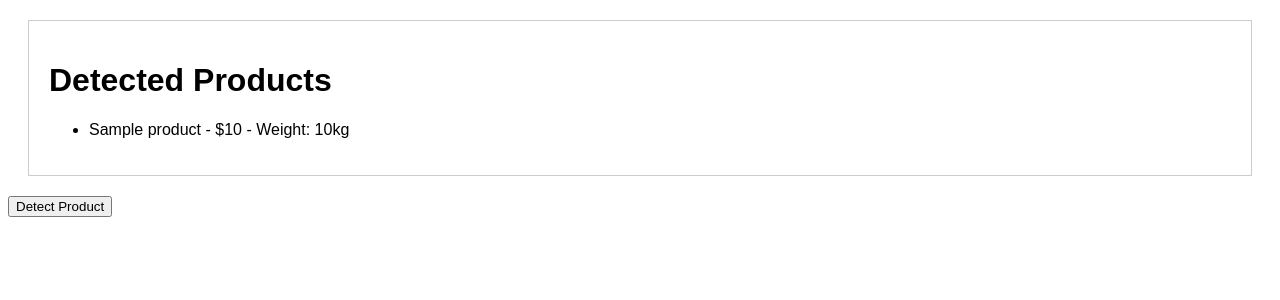
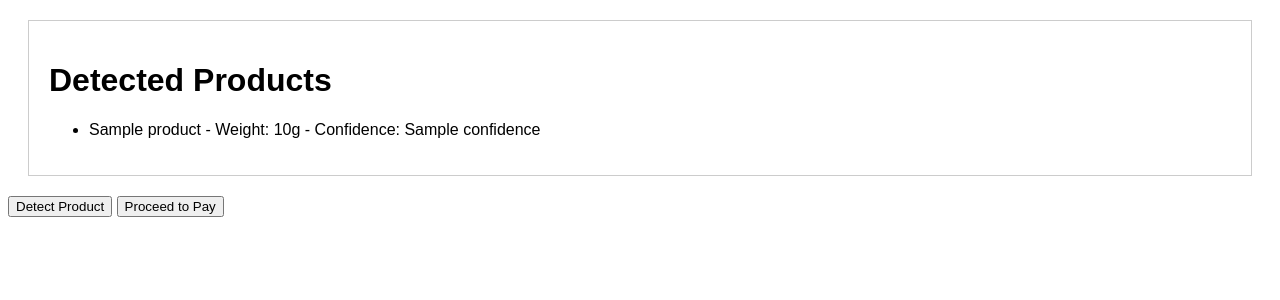
Before and after one commit to Swarajkc/self-checkout, a Flask app: template templates/index.html in a window 1280 px wide. Shown: the top 300 px of the page. Run offline with Flask 2, Linux system fonts and the light colour scheme; the template is opened without the code that fills it: most values are stand-ins (such as "Sample title", 1, 10 or a date in 2020).

Commit message:
Update index.html

```diff
--- a/templates/index.html
+++ b/templates/index.html
@@ -2,7 +2,7 @@
 <html lang="en">
 <head>
     <meta charset="UTF-8">
-    <meta viewport="width=device-width, initial-scale=1.0">
+    <meta name="viewport" content="width=device-width, initial-scale=1.0">
     <title>Self Checkout System</title>
     <link rel="stylesheet" href="{{ url_for('static', filename='css/style.css') }}">
     <script src="https://ajax.googleapis.com/ajax/libs/jquery/3.5.1/jquery.min.js"></script>
@@ -10,14 +10,16 @@
 <body>
     <div id="product-list">
         <h1>Detected Products</h1>
-        <ul>
+        <ul id="products">
             {% for product, details in products.items() %}
-            <li>{{ product }} - ${{ details.price }} - Weight: {{ details.weight }}kg</li>
+            <li>{{ product }} - Weight: {{ details.weight }}g - Confidence: {{ details.confidence }}</li>
             {% endfor %}
         </ul>
     </div>
     <button onclick="detectProduct()">Detect Product</button>
+    <button onclick="proceedToPay()">Proceed to Pay</button>
     <div id="detection-result"></div>
+    <div id="total-price"></div>
 
     <script>
     function detectProduct() {
@@ -25,8 +27,15 @@
             if(data.error) {
                 alert('Error: ' + data.error);
             } else {
-                $('#detection-result').html('<p>Detected: ' + data.item + ' - Price: $' + data.price + ' - Weight: ' + data.weight + 'kg</p>');
+                $('#detection-result').html('<p>Detected: ' + data.item + ' - Weight: ' + data.weight + 'g - Confidence: ' + data.confidence + '</p>');
+                $('#products').append('<li>' + data.item + ' - Weight: ' + data.weight + 'g - Confidence: ' + data.confidence + '</li>');
             }
+        });
+    }
+
+    function proceedToPay() {
+        $.post('/total', function(data) {
+            $('#total-price').html('<p>Total Price: $' + data.total.toFixed(2) + '</p>');
         });
     }
     </script>
```
